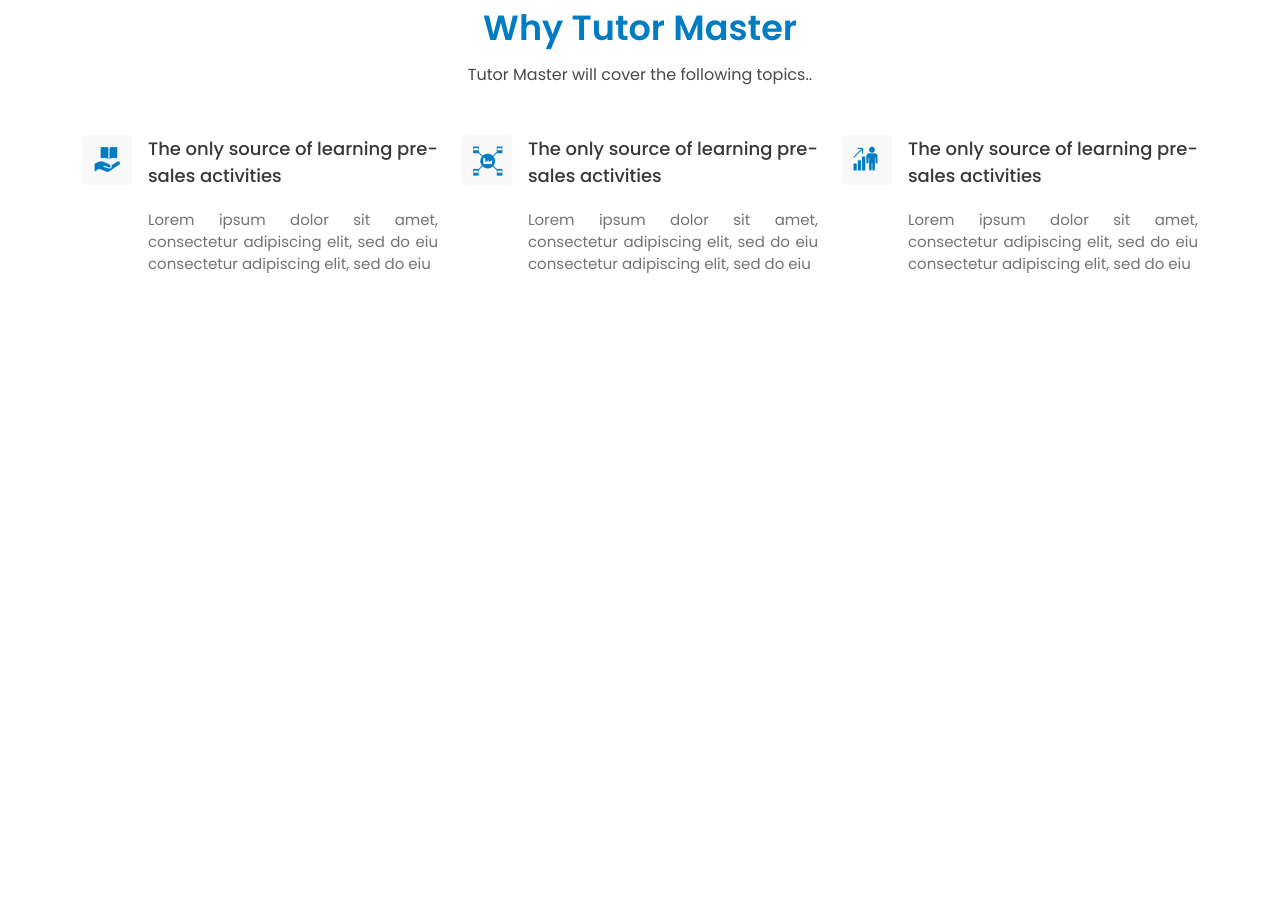
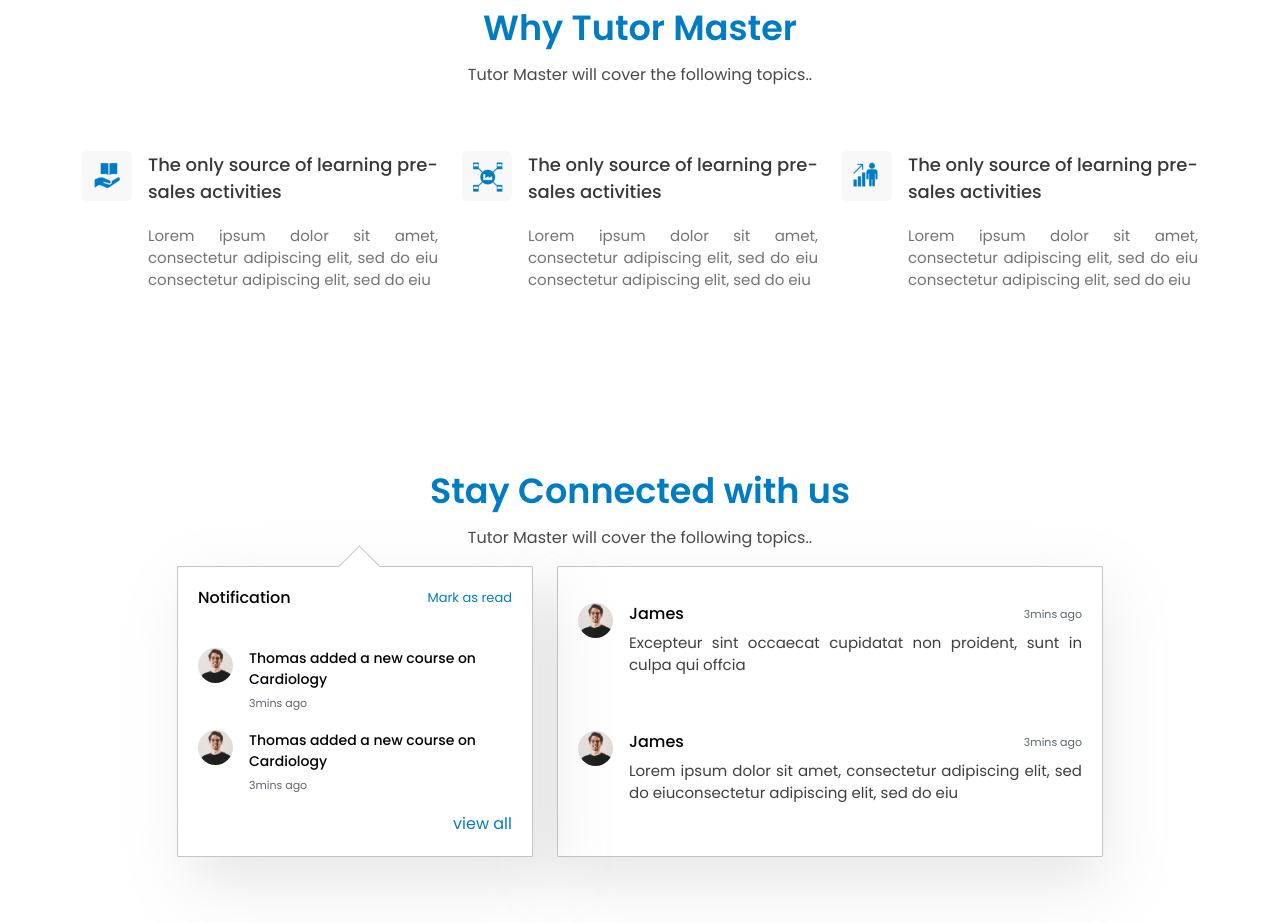
Before and after one commit to technayan/tutor-master, a React (Create React App) app: page / in a window 1280 px wide. Shown: the part 2100-3023 px from the top of the page. Before the commit the page ends 2501 px from the top, so only its background shows below. Built offline with nearby package versions, Linux system fonts and the light colour scheme; a web font is replaced by a local one.

Commit message:
Stay Connected section added

```diff
--- a/src/App.js
+++ b/src/App.js
@@ -1,6 +1,7 @@
 import './App.css';
 import Hero from './components/Hero/Hero';
 import NavBar from './components/NavBar/NavBar';
+import StayConnected from './components/StayConnected/StayConnected';
 import Story from './components/Story/Story';
 import Training from './components/Training/Training';
 import WhySection from './components/WhySection/WhySection';
@@ -13,6 +14,7 @@
       <Story />
       <Training />
       <WhySection />
+      <StayConnected />
     </div>
   );
 }
--- /dev/null
+++ b/src/components/StayConnected/Notification/Notification.css
@@ -0,0 +1,18 @@
+.notification .user-img {
+    width: 35px;
+    height: 35px;
+    border-radius: 50%;
+}
+
+.notification .notification-title {
+    font-weight: 500;
+    font-size: 14px;
+    line-height: 21px;
+    color: #000;
+}
+
+.notification .time {
+    font-size: 11px;
+    line-height: 16px;
+    color: #5a656b;
+}
--- /dev/null
+++ b/src/components/StayConnected/Notification/Notification.js
@@ -0,0 +1,17 @@
+import React from 'react';
+import './Notification.css';
+
+
+const Notification = ({title, userImg, time}) => {
+    return (
+        <div className='notification d-flex my-3'>
+            <img src={userImg} alt="user" className="user-img img-fluid me-3" />
+            <div className="notification-info">
+                <p className="notification-title mb-0">{title}</p>
+                <span className="time">{time} ago</span>
+            </div>
+        </div>
+    );
+};
+
+export default Notification;
--- /dev/null
+++ b/src/components/StayConnected/Notification/UserMessage/UserMessage.css
@@ -0,0 +1,25 @@
+.userMessage .user-img {
+    width: 35px;
+    height: 35px;
+    border-radius: 50%;
+}
+
+.userMessage .user-name {
+    font-weight: 500;
+    font-size: 16px;
+    line-height: 21px;
+    color: #000;
+}
+
+.userMessage .time {
+    font-size: 11px;
+    line-height: 16px;
+    color: #5a656b;
+}
+
+.userMessage .message {
+    font-size: 15px;
+    line-height: 22px;
+    text-align: justify;
+    color: rgba(56, 56, 56, 0.97);
+}
--- /dev/null
+++ b/src/components/StayConnected/Notification/UserMessage/UserMessage.js
@@ -0,0 +1,19 @@
+import React from 'react';
+import './UserMessage.css'
+
+const UserMessage = ({userImg, userName, message, time}) => {
+    return (
+        <div className='userMessage d-flex my-3'>
+            <img src={userImg} alt="user" className="user-img img-fluid me-3" />
+            <div className="message-body">
+                <div className="d-flex justify-content-between align-items-center">
+                    <p className="user-name mb-0">{userName}</p>
+                    <span className="time">{time} ago</span>
+                </div>
+                <p className="message mt-2">{message}</p>
+            </div>
+        </div>
+    );
+};
+
+export default UserMessage;
--- /dev/null
+++ b/src/components/StayConnected/StayConnected.css
@@ -0,0 +1,52 @@
+.connect-leftside {
+    padding: 20px;
+    background: #fff;
+    box-shadow: 15px 25px 63px rgba(156, 156, 156, 0.25);
+    border: 1px solid #c4c4c4;
+    border-radius: 1px;
+    position: relative;
+    height: 100%;
+    z-index: 0;
+}
+
+.connect-leftside::after {
+    content: '';
+    position: absolute;
+    width: 30px;
+    height: 30px;
+    top: -26px;
+    left: 50%;
+    border-top: 1px solid #c4c4c4;
+    border-right: 1px solid #c4c4c4;
+    background: #fff;
+    transform: rotate(-45deg) translateX(-50%);
+    z-index: 5;
+}
+
+.connect-leftside .leftside-title {
+    font-weight: 500;
+    font-size: 16px;
+    line-height: 21px;
+    color: #000;
+}
+
+.connect-leftside .mark-text {
+    font-weight: 400;
+    font-size: 13px;
+    line-height: 20px;
+    color: #007cc2;
+    cursor: pointer;
+}
+
+.connect-rightside {
+    padding: 20px;
+    background: #fff;
+    box-shadow: 0px 25px 63px rgba(156, 156, 156, 0.25);
+    border: 1px solid #c4c4c4;
+    border-radius: 1px;
+    height: 100%;
+    display: flex;
+    flex-direction: column;
+    justify-content: space-between;
+    z-index: 3 !important;
+}
--- /dev/null
+++ b/src/components/StayConnected/StayConnected.js
@@ -0,0 +1,43 @@
+import React from 'react';
+import { Container, Row } from 'react-bootstrap';
+import User from '../../assets/user.png';
+import Notification from './Notification/Notification';
+import UserMessage from './Notification/UserMessage/UserMessage';
+import './StayConnected.css';
+
+const StayConnected = () => {
+    return (
+        <section className='stay-connected-section py-5 my-5'>
+            <Container>
+                <h2 className="section-title">Stay Connected with us</h2>
+                <p className="section-desc">Tutor Master will cover the following topics..</p>
+
+                <Row>
+                    <div className="col-lg-4 offset-lg-1">
+                        <div className="connect-leftside">
+                            <div className="leftside-header d-flex align-items-center justify-content-between pb-4">
+                                <h4 className='leftside-title mb-0'>Notification</h4>
+                                <p className='mark-text mb-0'>Mark as read</p>
+                            </div>
+
+                            <Notification userImg={User} title={'Thomas added a new course on Cardiology'} time={'3mins'} />
+                            <Notification userImg={User} title={'Thomas added a new course on Cardiology'} time={'3mins'} />
+
+                            <div className="text-end">
+                                <a href="#" className='primary-link'>view all</a>
+                            </div>
+                        </div>
+                    </div>
+                    <div className="col-lg-6">
+                        <div className="connect-rightside">
+                            <UserMessage userImg={User} userName={'James'} message={'Excepteur sint occaecat cupidatat non proident, sunt in culpa qui offcia'} time={'3mins'} />
+                            <UserMessage userImg={User} userName={'James'} message={'Lorem ipsum dolor sit amet, consectetur adipiscing elit, sed do eiuconsectetur adipiscing elit, sed do eiu'} time={'3mins'} />
+                        </div>
+                    </div>
+                </Row>
+            </Container>
+        </section>
+    );
+};
+
+export default StayConnected;
--- a/src/components/WhySection/WhySection.js
+++ b/src/components/WhySection/WhySection.js
@@ -9,7 +9,7 @@
                 <h2 className="section-title">Why Tutor Master</h2>
                 <p className="section-desc">Tutor Master will cover the following topics..</p>
 
-                <Row className='mt-5 gx-4'>
+                <Row className='mt-5 pt-3 gx-4'>
                     <div className="col-lg-4">
                         <WhySectionCard title={'The only source of learning pre-sales activities'} desc={"Lorem ipsum dolor sit amet, consectetur adipiscing elit, sed do eiu consectetur adipiscing elit, sed do eiu"} icon={'source'} />
                     </div>
--- a/src/index.css
+++ b/src/index.css
@@ -23,6 +23,12 @@
   border-radius: 2px;
 }
 
+.primary-link {
+  color: #007cc2;
+  text-decoration: none;
+  display: inline-block;
+}
+
 .section-title {
   font-weight: 600;
   color: #007cc2;
```
Also changed, not shown: src/assets/user.png (renamed from src/assets/person.png).
